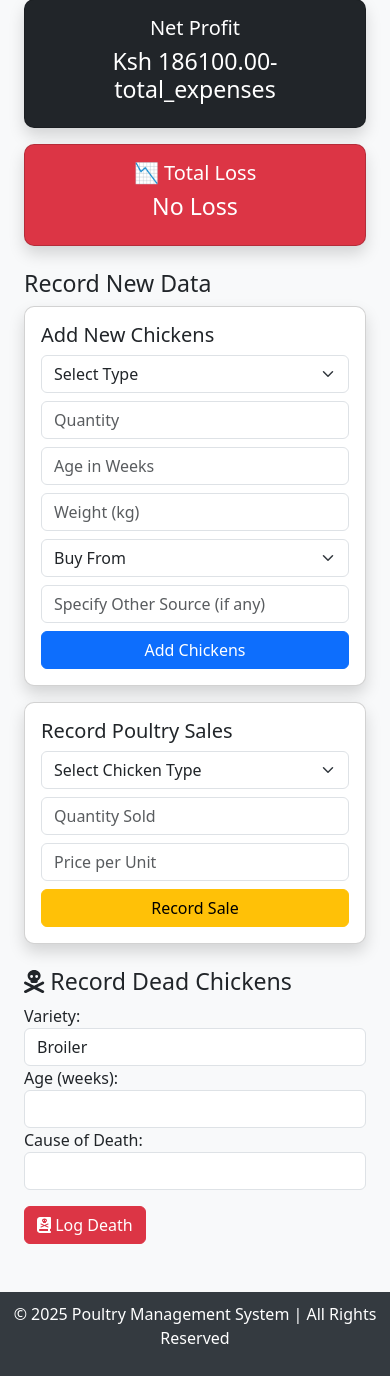
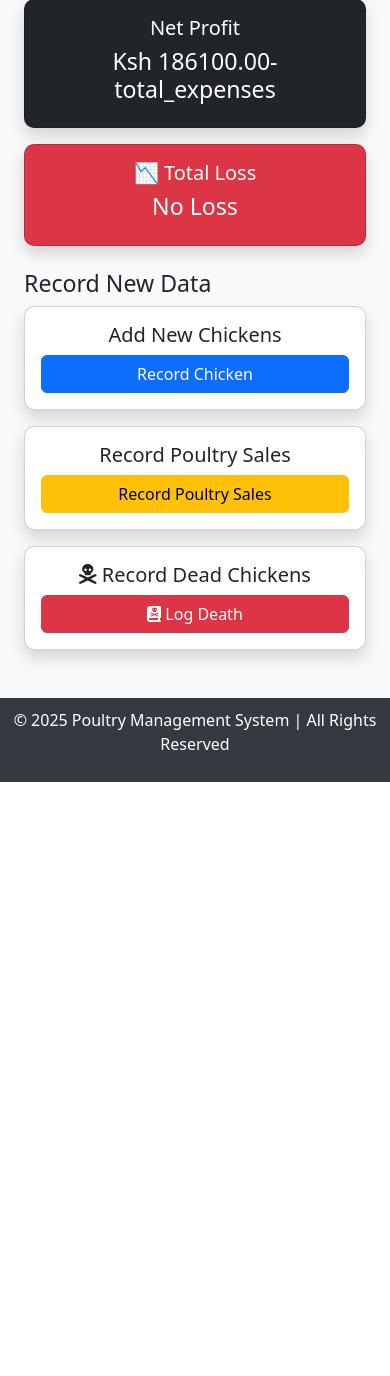
Before and after one commit to vincentiano23/poultryMgntSys, a Django app: page /dashboard/ in a window 390 px wide. Shown: the part 1221-2597 px from the top of the page. After the commit the page ends 2003 px from the top, so only its background shows below. Run offline with Django 5.2, Linux system fonts and the light colour scheme; a user stored in the database is signed in; data comes from the database, SQL or seed files in the repository; both versions use the stored data as it was after the commit; data that the repository does not hold is empty.

Commit message:
updated views to return correct caclucations on total sales and also improved responsiveness of workers dashboard

```diff
--- a/poultry/templates/poultry/dashboard.html
+++ b/poultry/templates/poultry/dashboard.html
@@ -7,7 +7,7 @@
     <!-- Summary Section -->
     <div class="row g-3">
         <!-- Total Chickens -->
-        <div class="col-lg-4 col-md-6">
+        <div class="col-lg-4 col-md-6 col-sm-12">
             <div class="card bg-primary text-white shadow h-100">
                 <div class="card-body text-center">
                     <h5 class="card-title">Total Chickens</h5>
@@ -22,7 +22,7 @@
         </div>
 
         <!-- Total Eggs Collected -->
-        <div class="col-lg-4 col-md-6">
+        <div class="col-lg-4 col-md-6 col-sm-12">
             <div class="card bg-success text-white shadow h-100">
                 <div class="card-body text-center">
                     <h5 class="card-title">Total Eggs Collected</h5>
@@ -32,7 +32,7 @@
         </div>
 
         <!-- Total Sales -->
-        <div class="col-lg-4 col-md-6">
+        <div class="col-lg-4 col-md-6 col-sm-12">
             <div class="card bg-warning text-white shadow h-100">
                 <div class="card-body text-center">
                     <h5 class="card-title">Total Sales</h5>
@@ -42,7 +42,7 @@
         </div>
 
         <!-- Total Feeds Used -->
-        <div class="col-lg-4 col-md-6">
+        <div class="col-lg-4 col-md-6 col-sm-12">
             <div class="card bg-info text-white shadow h-100">
                 <div class="card-body text-center">
                     <h5 class="card-title">Total Feeds Used</h5>
@@ -52,7 +52,7 @@
         </div>
 
         <!-- Total Expenses -->
-        <div class="col-lg-4 col-md-6">
+        <div class="col-lg-4 col-md-6 col-sm-12">
             <div class="card bg-danger text-white shadow h-100">
                 <div class="card-body text-center">
                     <h5 class="card-title">Total Expenses</h5>
@@ -62,7 +62,7 @@
         </div>
 
         <!-- Health Records -->
-        <div class="col-lg-4 col-md-6">
+        <div class="col-lg-4 col-md-6 col-sm-12">
             <div class="card bg-secondary text-white shadow h-100">
                 <div class="card-body text-center">
                     <h5 class="card-title">Health Records</h5>
@@ -74,7 +74,7 @@
 
     <!-- Poultry Sales Section -->
     <div class="row mt-4 g-3">
-        <div class="col-lg-6">
+        <div class="col-lg-6 col-md-12">
             <div class="card bg-light shadow h-100">
                 <div class="card-body text-center">
                     <h5 class="card-title">Total Poultry Sold</h5>
@@ -88,7 +88,7 @@
             </div>
         </div>
 
-        <div class="col-lg-6">
+        <div class="col-lg-6 col-md-12">
             <div class="card bg-light shadow h-100">
                 <div class="card-body text-center">
                     <h5 class="card-title">Total Products Sold</h5>
@@ -100,16 +100,16 @@
 
     <!-- Profit & Loss Section -->
     <div class="row mt-4 g-3">
-        <div class="col-lg-6">
+        <div class="col-lg-6 col-md-12">
             <div class="card bg-dark text-white shadow h-100">
                 <div class="card-body text-center">
-                    <h5 class ="card-title">Net Profit</h5>
+                    <h5 class="card-title">Net Profit</h5>
                     <h3>Ksh {{ total_sales|default:"0"|floatformat:2|add:"-total_expenses"|default:"0.00" }}</h3>
                 </div>
             </div>
         </div>
 
-        <div class="col-lg-6">
+        <div class="col-lg-6 col-md-12">
             <div class="card bg-danger text-white shadow h-100">
                 <div class="card-body text-center">
                     <h5 class="card-title">📉 Total Loss</h5>
@@ -125,85 +125,39 @@
         </div>
     </div>
 
-    <!-- Forms Section -->
+    <!-- Navigation Buttons Section -->
     <h3 class="mt-4"> Record New Data</h3>
     <div class="row g-3">
-        <!-- Add Chickens -->
-        <div class="col-md-6">
+        <!-- Add Chickens Button -->
+        <div class="col-md-4 col-sm-12">
             <div class="card shadow h-100">
-                <div class="card-body">
+                <div class="card-body text-center">
                     <h5 class="card-title">Add New Chickens</h5>
-                    <form method="POST" action="{% url 'add_chicken' %}">
-                        {% csrf_token %}
-                        <select name="chicken_type" class="form-select mb-2" required>
-                            <option value="" disabled selected>Select Type</option>
-                            <option value="Broiler">Broiler</option>
-                            <option value="Layer">Layer</option>
-                            <option value="Kienyeji">Kienyeji</option>
-                        </select>
-                        <input type="number" name="quantity" class="form-control mb-2" placeholder="Quantity" required>
-                        <input type="number" name="age_in_weeks" class="form-control mb-2" placeholder="Age in Weeks" required>
-                        <input type="number" name="weight_kg" class="form-control mb-2" placeholder="Weight (kg)" step="0.1" required>
-                        <select name="buy_from" class="form-select mb-2" required>
-                            <option value="" disabled selected>Buy From</option>
-                            <option value="Local Hatch">Local Hatch</option>
-                            <option value="Kukuchic">Kukuchic</option>
-                            <option value="Kenchic">Kenchic</option>
-                            <option value="Others">Others</option>
-                        </select>
-                        <input type="text" name="other_source" class="form-control mb-2" placeholder="Specify Other Source (if any)">
-                        <button type="submit" class="btn btn-primary w-100">Add Chickens</button>
-                    </form>
+                    <a href="{% url 'add_chicken' %}" class="btn btn-primary w-100">Record Chicken</a>
                 </div>
             </div>
         </div>
 
-        <!-- Record Poultry Sales -->
-        <div class="col-md-6">
+        <!-- Record Poultry Sales Button -->
+        <div class="col-md-4 col-sm-12">
             <div class="card shadow h-100">
-                <div class="card-body">
+                <div class="card-body text-center">
                     <h5 class="card-title">Record Poultry Sales</h5>
-                    <form method="POST" action="{% url 'record_poultry_sale' %}">
-                        {% csrf_token %}
-                        <select name="chicken" class="form-select mb-2" required>
-                            <option value="" disabled selected>Select Chicken Type</option>
-                            {% for chicken in chicken_types %}
-                                <option value="{{ chicken.id }}">{{ chicken.category }}</option>
-                            {% endfor %}
-                        </select>
-                        <input type="number" name="quantity" class="form-control mb-2" placeholder="Quantity Sold" required>
-                        <input type="number" name="price" class="form-control mb-2" placeholder="Price per Unit" required>
-                        <button type="submit" class="btn btn-warning w-100">Record Sale</button>
-                    </form>
+                    <a href="{% url 'record_poultry_sale' %}" class="btn btn-warning w-100">Record Poultry Sales</a>
+                </div>
+            </div>
+        </div>
+
+        <!-- Record Dead Chickens Button -->
+        <div class="col-md-4 col-sm-12">
+            <div class="card shadow h-100">
+                <div class="card-body text-center">
+                    <h5 class="card-title"><i class="fas fa-skull-crossbones"></i> Record Dead Chickens</h5>
+                    <a href="{% url 'log_dead_chicken' %}" class="btn btn-danger w-100"><i class="fas fa-book-dead"></i> Log Death</a>
                 </div>
             </div>
         </div>
     </div>
-
-    <!-- Record Dead Chickens -->
-    <h3 class="mt-4"><i class="fas fa-skull-crossbones"></i> Record Dead Chickens</h3>
-    <form method="POST" action="{% url 'log_dead_chicken' %}">
-        {% csrf_token %}
-        <div class="row">
-            <div class="col-md-4">
-                <label for="dead_category">Variety:</label>
-                <select name="dead_category" class="form-control">
-                    <option value="Broiler">Broiler</option>
-                    <option value="Layer">Layer</option>
-                    <option value="Kienyeji">Kienyeji</option>
-                </select>
-            </div>
-            <div class="col-md-4">
-                <label for=" age">Age (weeks):</label>
-                <input type="number" name="age" class="form-control" required>
-            </div>
-            <div class="col-md-4">
-                <label for="cause">Cause of Death:</label>
-                <input type="text" name="cause" class="form-control" required>
-            </div>
-        </div>
-        <button type="submit" class="btn btn-danger mt-3"><i class="fas fa-book-dead"></i> Log Death</button>
-    </form>
 </div>
 
 <!-- JavaScript -->
--- a/poultry/views.py
+++ b/poultry/views.py
@@ -186,31 +186,52 @@
         customer_name = request.POST.get("customer_name")
         quantity = int(request.POST.get("quantity", 0))
         price = float(request.POST.get("price", 0))
-        poultry_type = request.POST.get("poultry_type")
+        poultry_type = request.POST.get("sale_type")  # Updated to match the form field name
+
+        # Validate input
+        if quantity <= 0 or price <= 0:
+            messages.error(request, "Quantity and price must be greater than zero.")
+            return redirect("record_poultry_sale")
 
         if poultry_type == "chicken":
             chicken_id = request.POST.get("chicken_id")
             chicken = Chicken.objects.get(id=chicken_id) if chicken_id else None
+            if not chicken:
+                messages.error(request, "Invalid chicken selection!")
+                return redirect("record_poultry_sale")
+            if chicken.quantity < quantity:
+                messages.error(request, "Insufficient quantity of chickens to sell!")
+                return redirect("record_poultry_sale")
+            chicken.quantity -= quantity
+            chicken.save()
             sale = Sale.objects.create(
                 customer_name=customer_name,
                 chicken=chicken,
                 quantity=quantity,
-                price=price
+                price=price * quantity  # Calculate total price
             )
         elif poultry_type == "egg":
             egg_id = request.POST.get("egg_id")
             egg = Egg.objects.get(id=egg_id) if egg_id else None
+            if not egg:
+                messages.error(request, "Invalid egg selection!")
+                return redirect("record_poultry_sale")
+            if egg.quantity < quantity:
+                messages.error(request, "Insufficient quantity of eggs to sell!")
+                return redirect("record_poultry_sale")
+            egg.quantity -= quantity
+            egg.save()
             sale = Sale.objects.create(
                 customer_name=customer_name,
                 eggs=egg,
                 quantity=quantity,
-                price=price
+                price=price * quantity  # Calculate total price
             )
         else:
             messages.error(request, "Invalid poultry type selected!")
             return redirect("record_poultry_sale")
 
-        messages.success(request, f"Sale recorded successfully! Total price: Ksh {sale.price}")
+        messages.success(request, f"Sale recorded successfully! Total price: Ksh {sale.price:.2f}")
         return redirect("record_poultry_sale")
 
     return render(request, "poultry/record_sale.html", {
```
Also changed, not shown: db.sqlite3.
